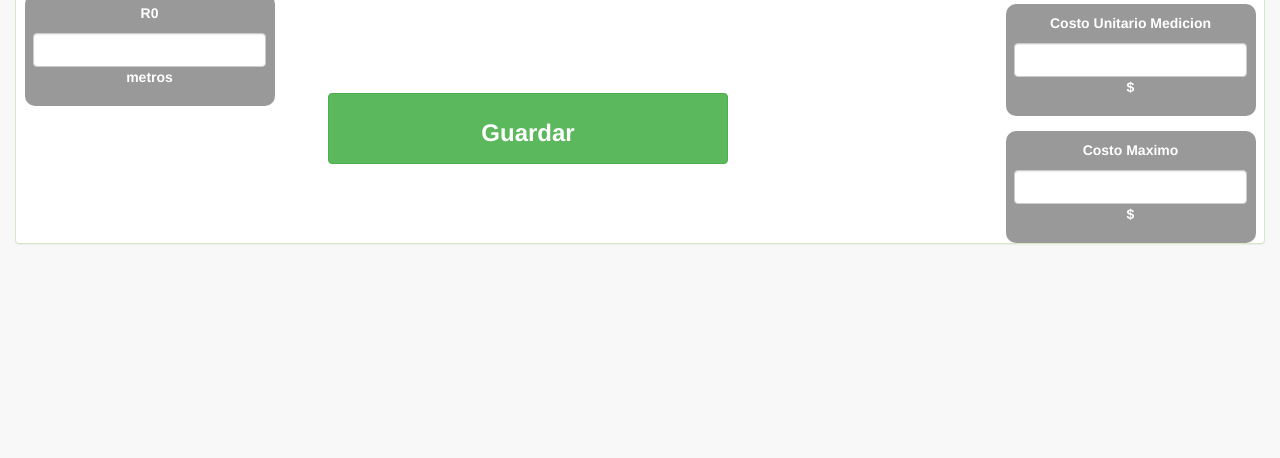
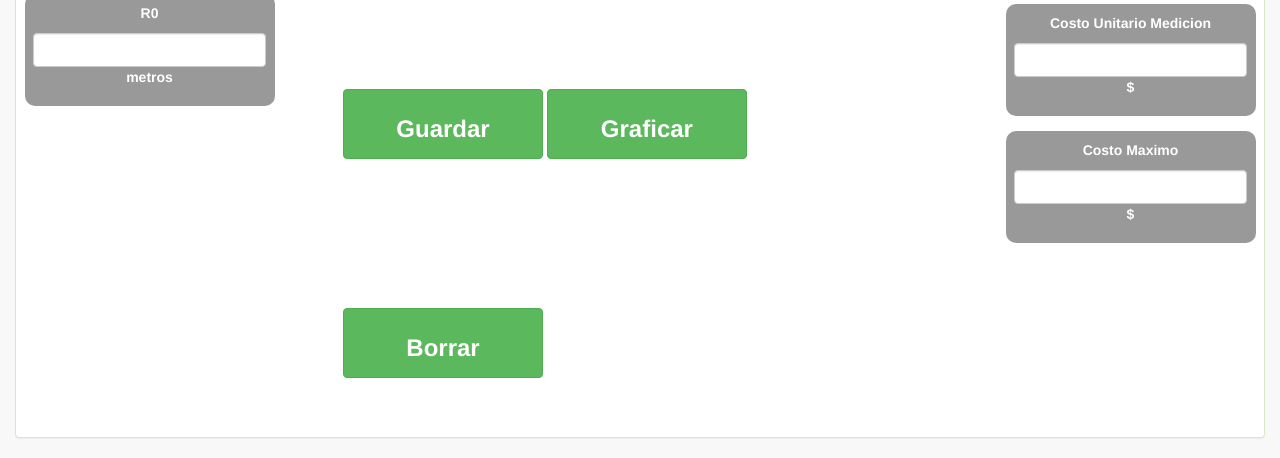
Before and after one commit to AgustinParmisano/nodeWebKit-boots-ngTesting, a PHP site: page /view/docenteProblema.html in a window 1280 px wide. Shown: the part 863-1321 px from the top of the page. Before the commit the page ends 1107 px from the top, so only its background shows below. Run offline with PHP 8.4, Linux system fonts and the light colour scheme; some libraries are stand-ins or nearby versions.

Commit message:
Peliando con el canvas, no se porque se guarda todo lo que dibuja y lo vuelve a dibujar, faltan las restricciones de las variables también

```diff
--- a/controller/problem-module-ng.js
+++ b/controller/problem-module-ng.js
@@ -7,6 +7,7 @@ var problem = angular.module("problemModule", []);
 //Paint default canvas configuration
 var c = document.getElementById("graficoDocente");
 var ctx = c.getContext("2d");
+var auxr = 9999999;
 
 /*Esto grafica la recta*/
 ctx.moveTo(40,50);
@@ -118,23 +119,37 @@ problem.controller('problemCtrl', ['$scope',  function($scope) {
 	*  Change esfera
 	*/
 	$scope.graficar= function(){
+        ctx.clearRect(0, 80, c.width, c.height);
+
 		if (isNaN(this.z)) {
-			this.zErrorMsg = "Ingrese Numeros";
+			this.z0ErrorMsg = "Ingrese Numeros";
 		}
 		if (isNaN(this.r)) {
-			this.rErrorMsg = "Ingrese Numeros";
+			this.r0ErrorMsg = "Ingrese Numeros";
 		}
 		if (isNaN(this.x)) {
-			this.xErrorMsg = "Ingrese Numeros";
+			this.x0ErrorMsg = "Ingrese Numeros";
 		}
-		if( this.z != null && this.r != null && this.x != null){
-			console.log("Change z");
+        if (this.x > this.dmax) {
+            this.x0ErrorMsg = "X mas grande que dmax";
+        }
+        if (this.z < 101) {
+            this.z0ErrorMsg = "Z debe ser mas grande que 100";
+        }
+		if( this.z != null && this.r != null && this.x != null && this.x < this.dmax && this.z > 100){
+            ctx.moveTo(this.x,this.z);
 			ctx.arc(this.x,this.z,this.r,30,(Math.PI/180)*360,true);
 			ctx.fillStyle="#000000";
 			ctx.fill();
+		}
+	};
 
-		}
-	}
+    $scope.borrar= function(){
+        ctx.clearRect(0, 80, c.width, c.height);
+        this.r = "";
+        this.z = "";
+        this.x = "";
+    };
 
 	$scope.guardar= function(){
 		//Esto el json que se va a guardar
--- a/css/gravimetria.css
+++ b/css/gravimetria.css
@@ -11,6 +11,12 @@
 	margin-top: 15%;
 	margin-bottom: 10%;
 	width: 400px;
+}
+
+#btn-small{
+	margin-top: 15%;
+	margin-bottom: 10%;
+	width: 200px;
 }
 
 #loginPanel{
--- a/view/docenteProblema.html
+++ b/view/docenteProblema.html
@@ -71,15 +71,15 @@
 									<b><p id="errorMsg" ng-model="dmaxErrorMsg">{{dmaxErrorMsg}}</p></b>
 								</div>
 								<div id="varButtonGrey" class="center-block">
-									<p><b>X0</b></p><input class="form-control" ng-model="x" ng-change="graficar()"><P>metros</p>
+									<p><b>X0</b></p><input class="form-control" ng-model="x"><P>metros</p>
 									<b><p id="errorMsg" ng-model="xErrorMsg">{{x0ErrorMsg}}</p></b>
 								</div>
 								<div id="varButtonGrey" class="center-block">
-									<p><b>Z0</b></p><input class="form-control" ng-model="z"  ng-change="graficar()"><P>metros</p>
+									<p><b>Z0</b></p><input class="form-control" ng-model="z" ><P>metros</p>
 									<b><p id="errorMsg" ng-model="zErrorMsg">{{z0ErrorMsg}}</p></b>
 								</div>
 								<div id="varButtonGrey" class="center-block">
-									<p><b>R0</b></p><input class="form-control" ng-model="r" ng-change="graficar()"><P>metros</p>
+									<p><b>R0</b></p><input class="form-control" ng-model="r"><P>metros</p>
 									<b><p id="errorMsg" ng-model="rErrorMsg">{{r0ErrorMsg}}</p></b>
 								</div>
 
@@ -94,7 +94,11 @@
 								<canvas id="graficoDocente" class="center-block" width="500" height="300">
 									Grafico
 								</canvas>
-								<button ng-click="guardar()" ng-show="showButton" type="button" class="btn btn-success" id="btn-login"><h3><b>Guardar</b></h3></button>
+								<div class="col-sm-12 col-md-12 col-lg-12">
+									<button ng-click="guardar()" ng-show="showButton" type="button" class="btn btn-success" id="btn-small"><h3><b>Guardar</b></h3></button>
+									<button ng-click="graficar()" ng-show="showButton" type="button" class="btn btn-success" id="btn-small"><h3><b>Graficar</b></h3></button>
+									<button ng-click="borrar()" ng-show="showButton" type="button" class="btn btn-success" id="btn-small"><h3><b>Borrar</b></h3></button>
+								</div>
 				       		</div>
 				       		<div class="col-sm-3 col-md-3 col-lg-3">
 								<div id="varButtonGrey" class="center-block">
```
Also changed, not shown: controller/tareas.txt (deleted, +0 -16 lines).
